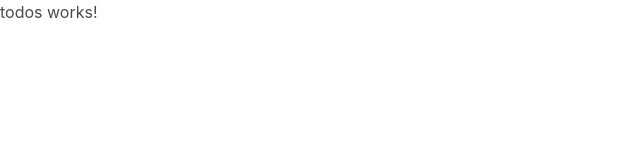
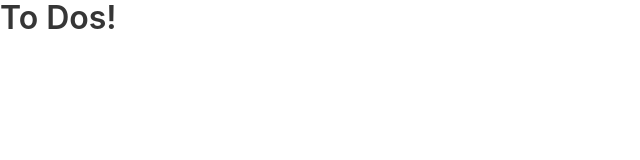
Before and after one commit to redlerKayleigh/angular-notes-app, an Angular app in the folder notes-app/: page / in a window 1280 px wide. Shown: the top 160 px of the page, without its empty margins (0-640 px from the left). Built offline with nearby package versions, Linux system fonts and the light colour scheme.

Commit message:
Added heading secion

```diff
--- a/notes-app/src/app/todos/todos.component.html
+++ b/notes-app/src/app/todos/todos.component.html
@@ -1 +1,3 @@
-<p>todos works!</p>
+<section class="heading-section">
+    <h1 class="title">To Dos!</h1>
+</section>
```
